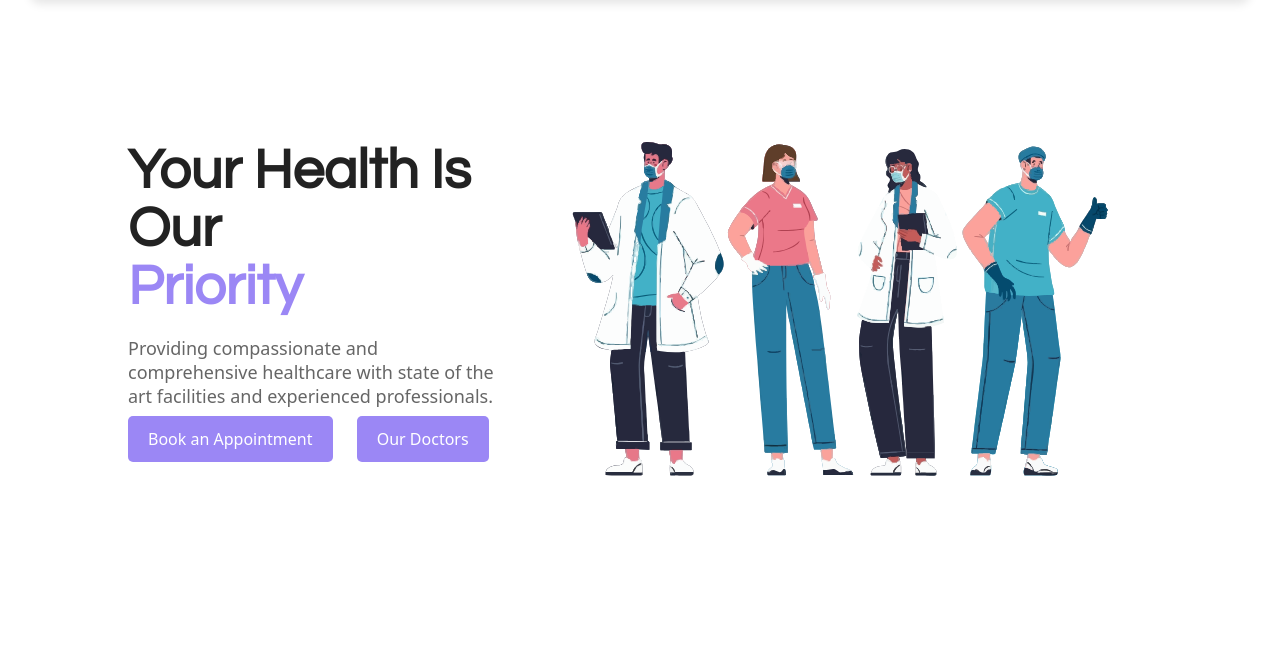
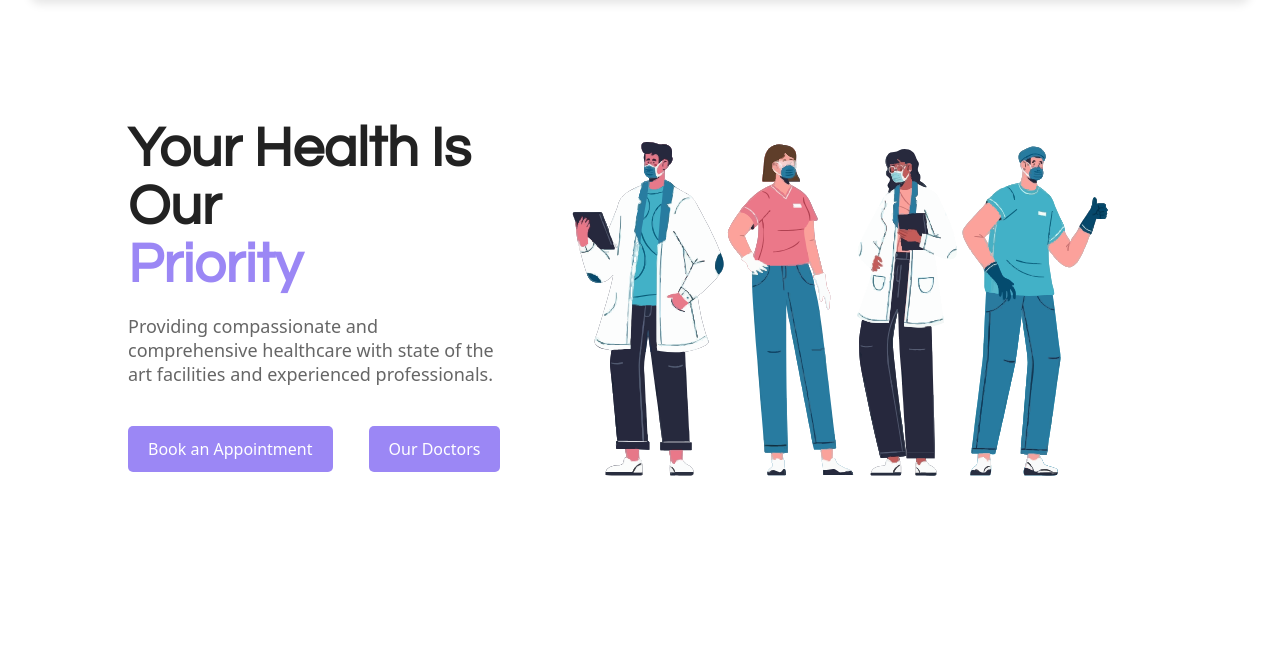
Before and after one commit to Shubham-sadigale/lifecare-clinic-hospatil, a Flask app: page / in a window 1280 px wide. Shown: the part 89-760 px from the top of the page. Run offline with Flask 3, Linux system fonts and the light colour scheme; some libraries are stand-ins or nearby versions.

Commit message:
Update index.html

```diff
--- a/templates/index.html
+++ b/templates/index.html
@@ -40,6 +40,7 @@
                 opacity: 0;
                 top: 60px;
             }
+
             to {
                 opacity: 1;
                 top: 120px;
@@ -101,8 +102,11 @@
                 <p class="tagline">
                     Providing compassionate and comprehensive healthcare with state of the art facilities and experienced professionals.
                 </p>
-                <a class="appointment-btn" href="{{ url_for('appointments') }}">Book an Appointment</a>
-                <a href="{{ url_for('doctors') }}" class="doctors-btn">Our Doctors</a>
+
+                <div class="hero-buttons">
+                    <a class="appointment-btn" href="{{ url_for('appointments') }}">Book an Appointment</a>
+                    <a href="{{ url_for('doctors') }}" class="doctors-btn">Our Doctors</a>
+                </div>
             </div>
 
             <div class="hero-image">
```
